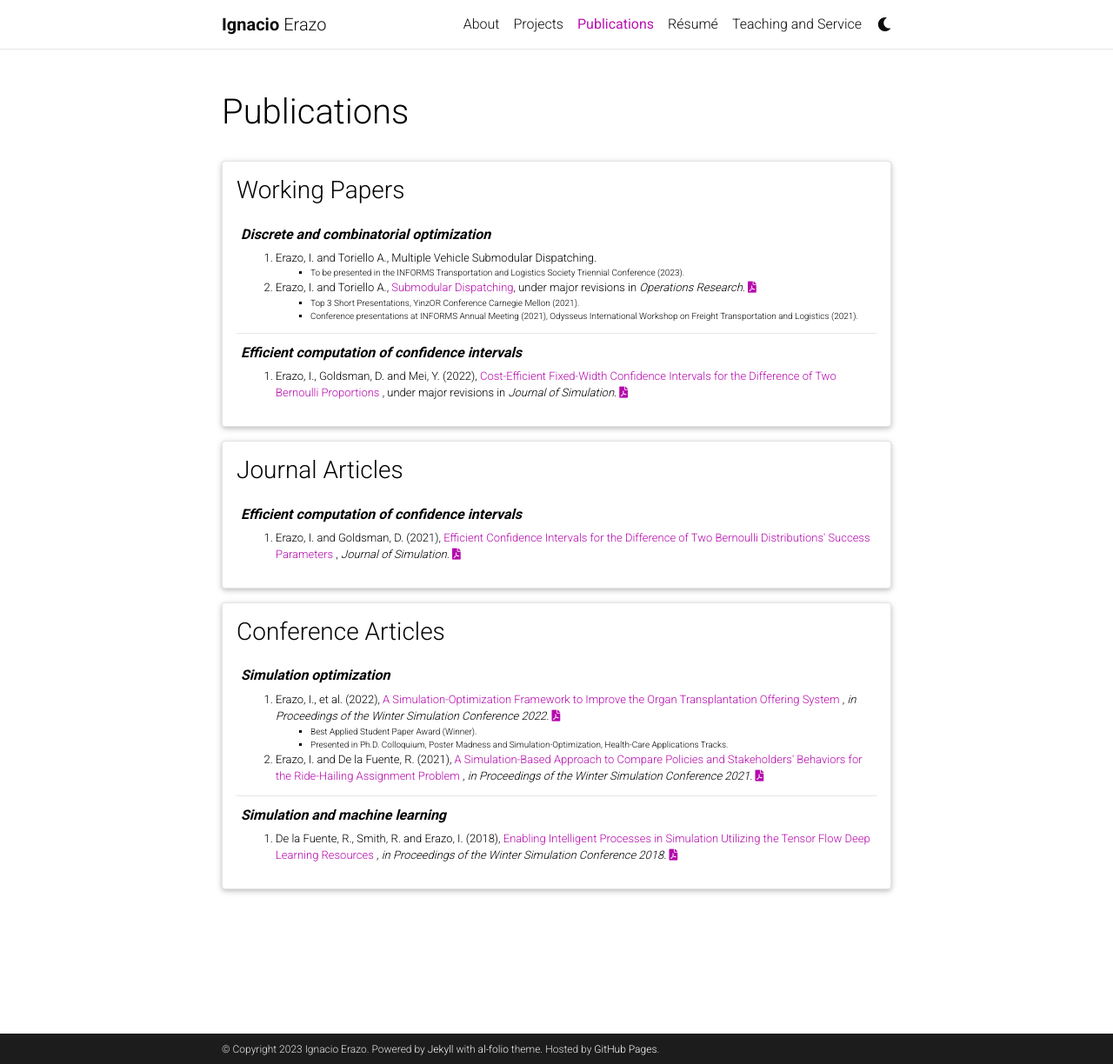
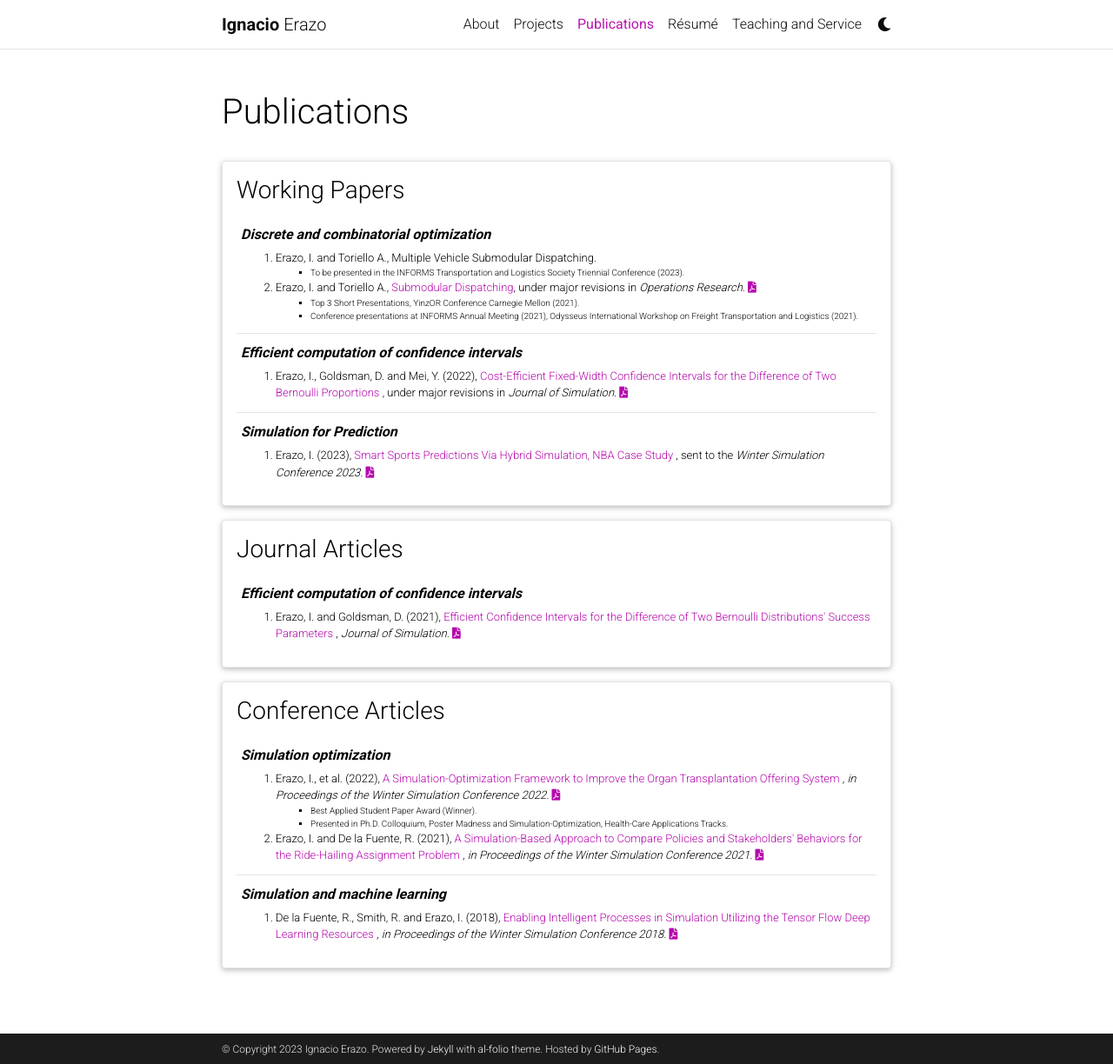
Before and after one commit to ierazo/ierazo.github.io, a Jekyll site: the page built from _pages/pubs_detailed.md, in a window 1280 px wide and 1224 px high. Shown: the whole window at 87% size. Built offline with Jekyll 4.4.1, drawn with Linux system fonts in a browser that asks for light colours; comment, search, counter and statistics services are not loaded; a style sheet for code colours, icons or effects is not loaded.

Commit message:
added preprint in papers

```diff
--- a/_data/pubs_detailed.yml
+++ b/_data/pubs_detailed.yml
@@ -15,6 +15,9 @@
     - title: Efficient computation of confidence intervals
       description:
         - title: Erazo, I., Goldsman, D. and Mei, Y. (2022),  <a href="https://www.researchgate.net/publication/361765004_Cost-Efficient_Fixed-Width_Confidence_Intervals_for_the_Difference_of_Two_Bernoulli_Proportions"> Cost-Efficient Fixed-Width Confidence Intervals for the Difference of Two Bernoulli Proportions </a>, under major revisions in <em> Journal of Simulation. </em> <a href="../assets/pdf/preprints/2022_cost_efficient_CIs.pdf"><i class="fas fa-file-pdf"></i></a>
+    - title: Simulation for Prediction
+      description:
+        - title: Erazo, I. (2023), <a href="https://www.researchgate.net/publication/370124605_SMART_SPORTS_PREDICTIONS_VIA_HYBRID_SIMULATION_NBA_CASE_STUDY"> Smart Sports Predictions Via Hybrid Simulation, NBA Case Study </a>, sent to the <em> Winter Simulation Conference 2023. </em> <a href="../assets/pdf/preprints/arxiv_WSC2023.pdf"><i class="fas fa-file-pdf"></i></a>
 
 
 ####################################################################### Journal
```
Also changed, not shown: 1 other file.
